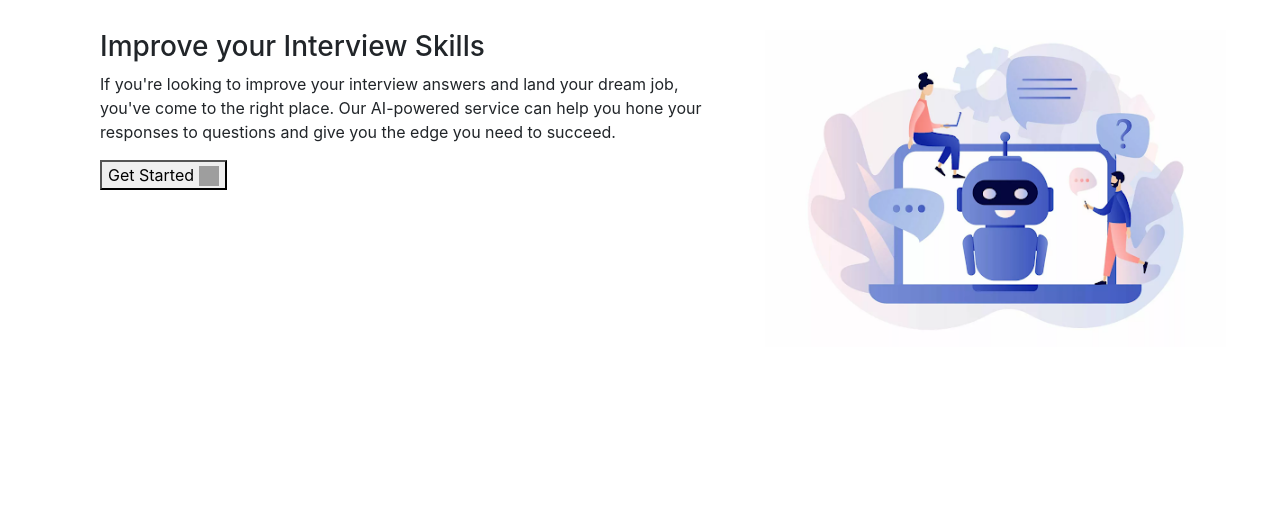
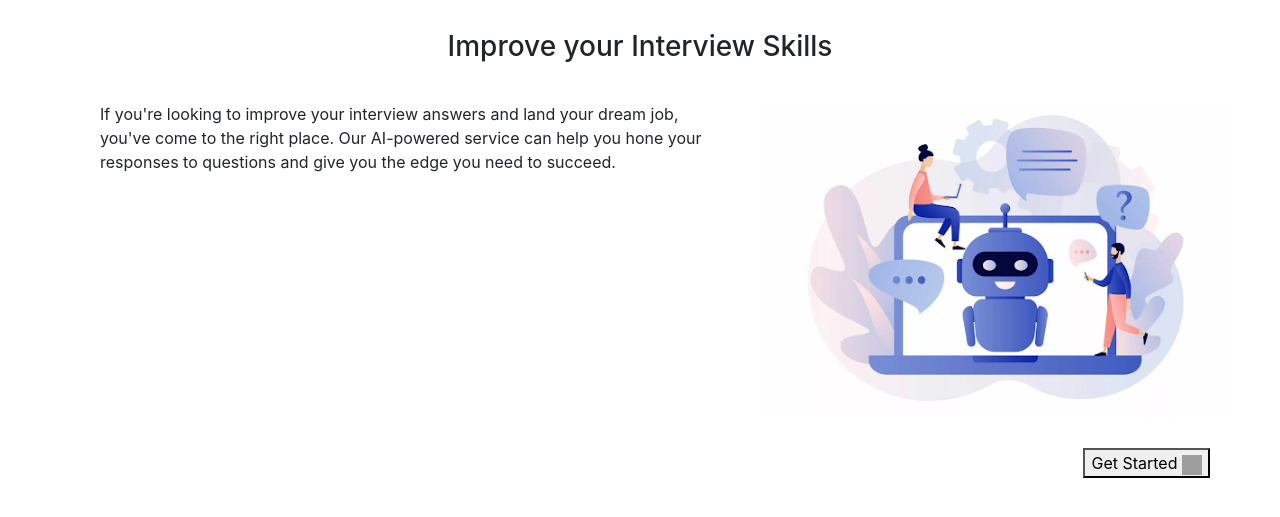
Before and after one commit to agrawalnandini/InterviewBuddy, a Flask app: page / in a window 1280 px wide. Shown: the part 56-573 px from the top of the page. Run offline with Flask 2, Linux system fonts and the light colour scheme; some libraries are stand-ins or nearby versions; grey boxes are pictures that could not be loaded.

Commit message:
Changing button layout on home page

```diff
--- a/static/styles/main.css
+++ b/static/styles/main.css
@@ -23,3 +23,7 @@
     width: 20px;
     height: 20px;
 }
+
+.margin-bottom{
+    margin-bottom: 30px;
+}
--- a/templates/home.html
+++ b/templates/home.html
@@ -1,17 +1,21 @@
 {% extends "index.html" %}
 {% block content %}
 <script type = "text/javascript" src = "{{url_for('static', filename = 'home.js')}}"></script>
-<div class = "row margin-top">
+<div class = "row margin-top margin-bottom justify-content-center">
+    <h3> Improve your Interview Skills </h3>
+</div>
+<div class = "row margin-bottom">
     <div class = "col-md-7 padding-right padding-left">
-        <h3> Improve your Interview Skills </h3>
-        <hp> If you're looking to improve your interview answers and land your dream job, you've come to the right place. Our AI-powered service can help you hone your responses to questions and give you the edge you need to succeed.</p>
-        <button type = "button" id = "get-started-btn">
-            Get Started
-            <img src = "static/images/right-arrow.jpeg" id = "btn-arrow-img">
-        </button>
+        <p> If you're looking to improve your interview answers and land your dream job, you've come to the right place. Our AI-powered service can help you hone your responses to questions and give you the edge you need to succeed.</p>
     </div>
     <div class = "col-md-5 padding-right padding-left">
         <img src = "static/images/home-page.png" id = "home-page-img">
     </div>
 </div>
+<div class = "row justify-content-end">
+    <button type = "button" id = "get-started-btn">
+        Get Started
+        <img src = "static/images/right-arrow.jpeg" id = "btn-arrow-img">
+    </button>
+</div>
 {% endblock %}
```
